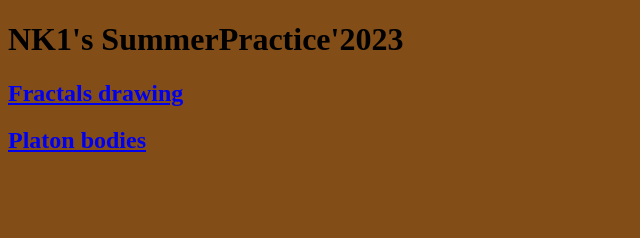
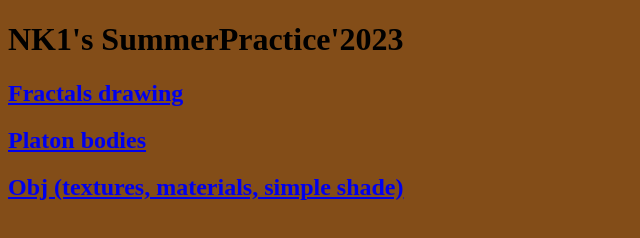
Before and after one commit to cgsgnk1/cgsgnk1.github.io, a plain HTML site: page index.html in a window 1280 px wide. Shown: the whole page, without its empty margins (0-640 px from the left). Drawn offline with Linux system fonts and the light colour scheme.

Commit message:
Update index.html. Added 3D model project.

```diff
--- a/index.html
+++ b/index.html
@@ -7,5 +7,6 @@
         <h1>NK1's SummerPractice'2023</h1>
         <h2><a href="fractals_webgl/index.html">Fractals drawing</a></h2>
         <h2><a href="nkgl/index.html">Platon bodies</a></h2>
+        <h2><a href="nkgl_model/index.html">Obj (textures, materials, simple shade)</a></h2>
     </body>
 </html>
```
